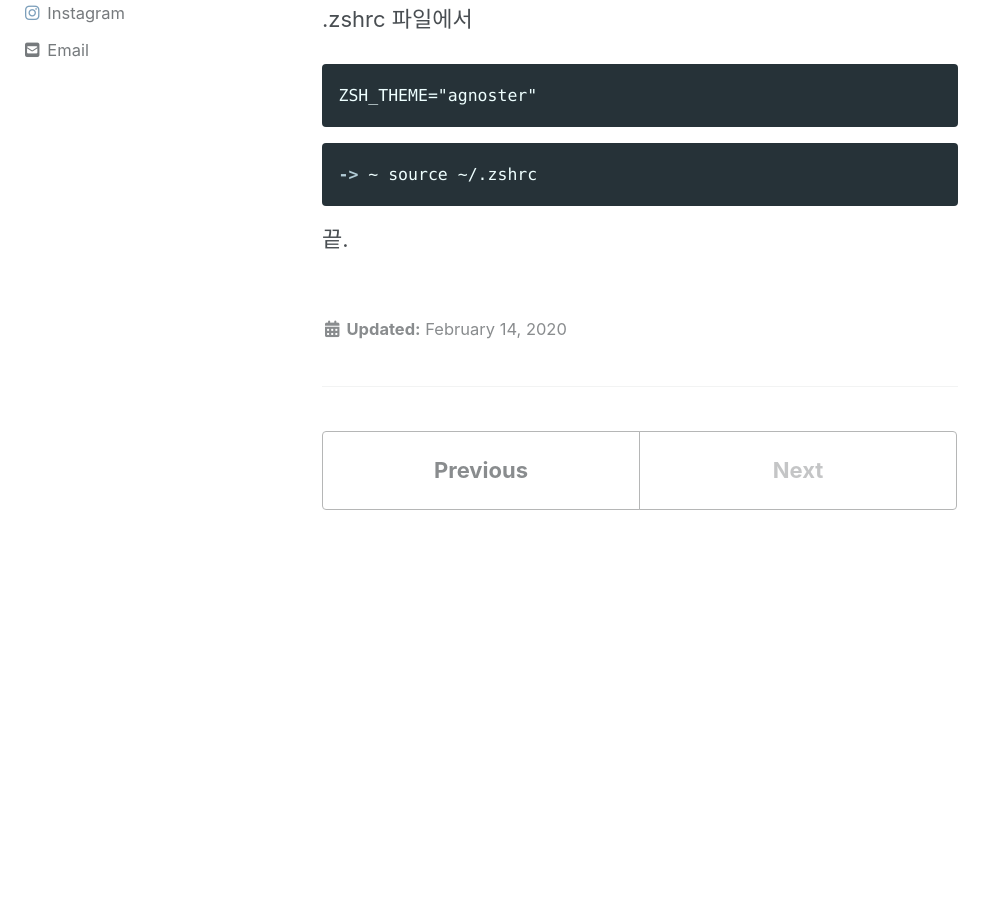
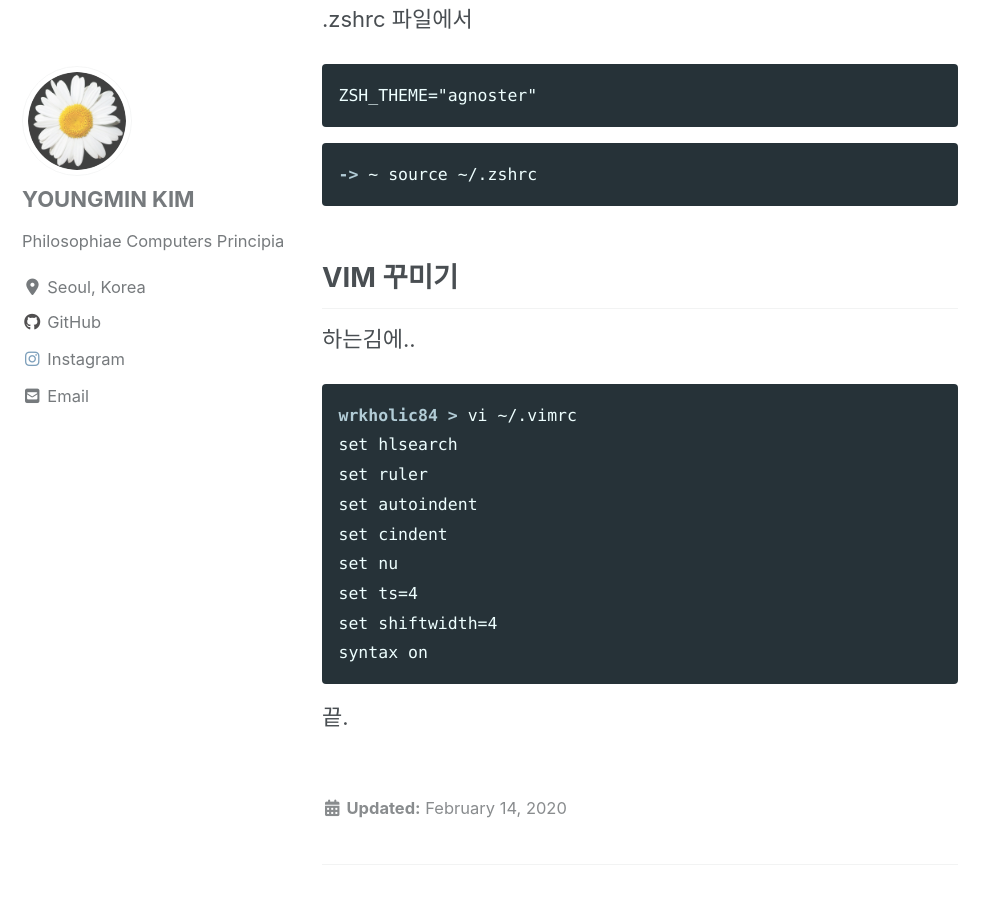
Before and after one commit to wrkholic84/wrkholic84.github.io, a Jekyll site: the page built from _posts/2020-02-14-ZSHSettings.md, in a window 1280 px wide and 900 px high, scrolled down 2087 px. Shown: the whole window, without its empty margins (0-998 px from the left). Built offline with Jekyll 4.4.1, drawn with Linux system fonts in a browser that asks for light colours; cached includes are drawn as plain includes; nearby versions of some CDN libraries; before the commit the page ends 2597 px from its top, so only the background shows below that.

Commit message:
zsh settings

````diff
--- a/_posts/2020-02-14-ZSHSettings.md
+++ b/_posts/2020-02-14-ZSHSettings.md
@@ -63,4 +63,18 @@ ZSH_THEME="agnoster"
 -> ~ source ~/.zshrc
 ```
 
+## VIM 꾸미기
+하는김에..
+```console
+wrkholic84 > vi ~/.vimrc
+set hlsearch
+set ruler
+set autoindent
+set cindent
+set nu
+set ts=4
+set shiftwidth=4
+syntax on
+```
+
 끝.
````
